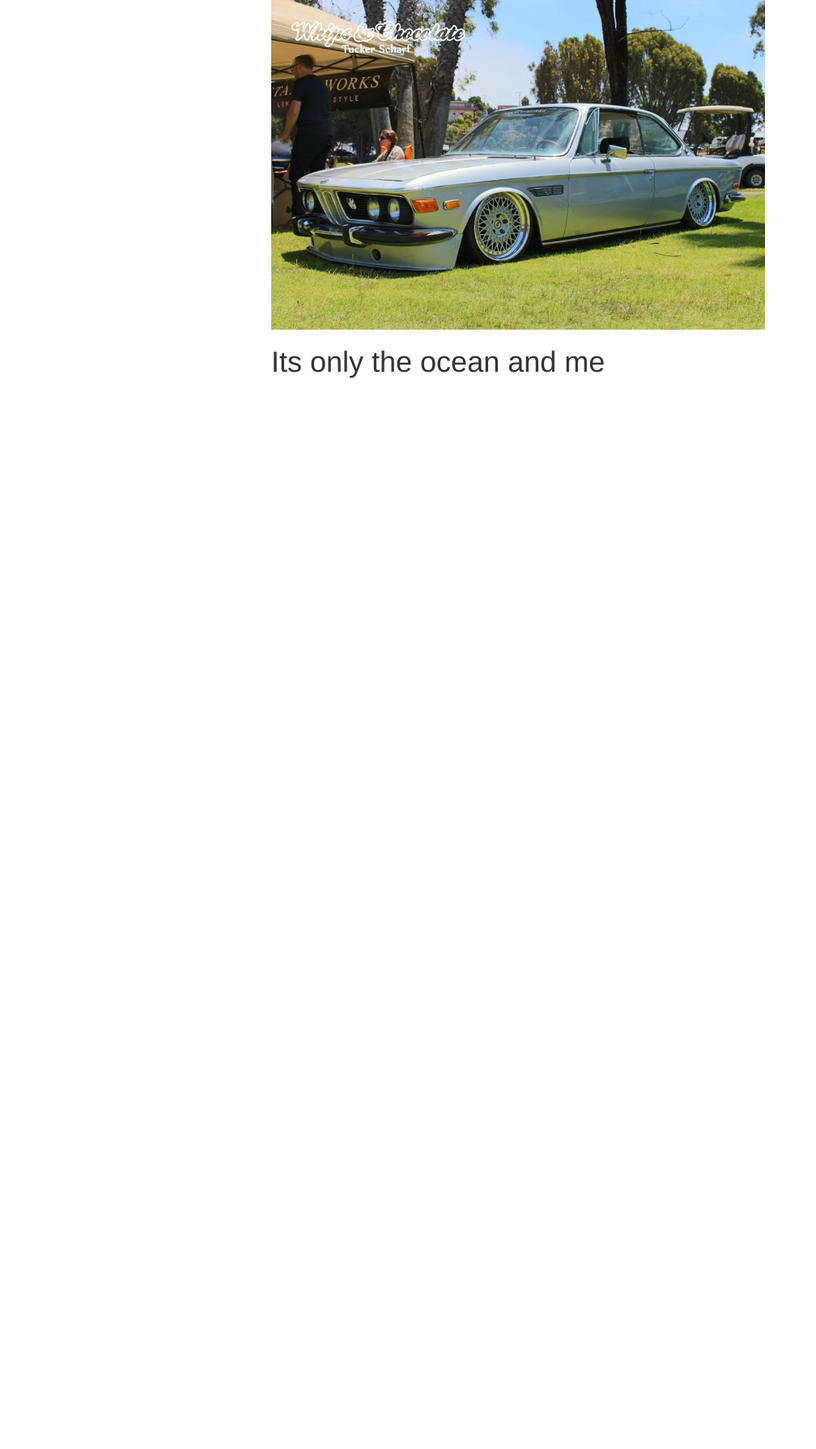
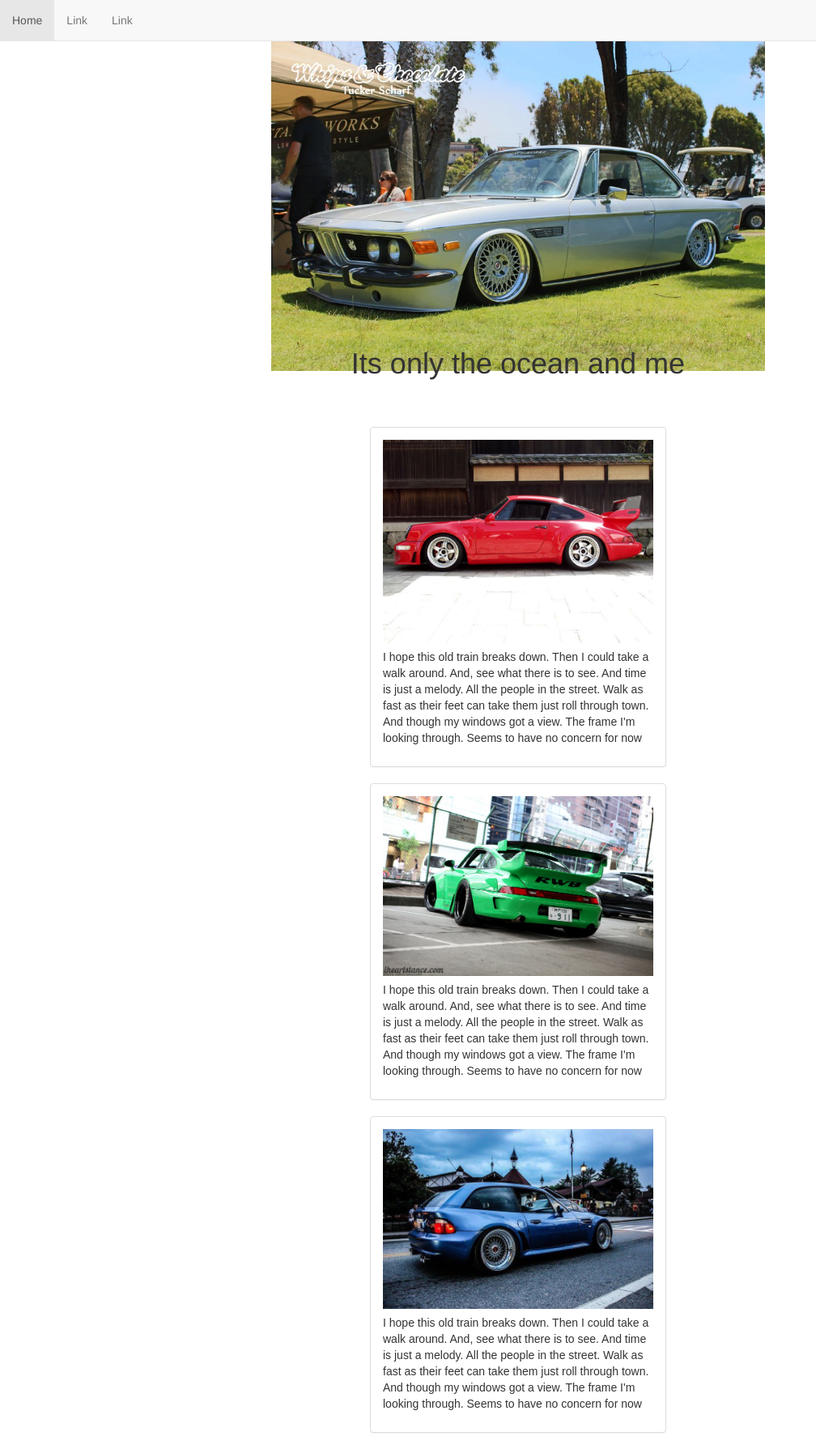
Before and after one commit to HendricksK/angularblog, a PHP site: page /web/views/post.php?q=1 in a window 1280 px wide. Shown: the whole page at 81% size, without its empty margins (0-1008 px from the left). Before the commit the page ends 467 px from the top, so only its background shows below. Run offline with PHP 8.4, Linux system fonts and the light colour scheme.

Commit message:
working dynamic data set from json files

```diff
--- a/assets/css/site.css
+++ b/assets/css/site.css
@@ -8,28 +8,40 @@ a{
 	height: 100%;
 }
 
-.post-container{
-	width: 50%;
-	margin-left: auto;
-	margin-right: auto;
-}
-
-.post-container a img{
-	display: block;
-    margin-left: auto;
-    margin-right: auto;
-}
-
 .container{
 	width: 50%;
 	margin-left: auto;
 	margin-right: auto;
+	padding-top: 4%;
+}
+
+.post a img{
+	display: block;
+    margin-left: auto;
+    margin-right: auto;
 }
 
 img{
 	width: 100%;
 }
 
-.navbar{
-	height: 4%;
+p{
+	font-family: arial;
+	font-size: 1em;
 }
+
+.article{
+	width: 60%;
+	padding-top: 8%;
+	margin-left: auto;
+	margin-right: auto;
+}
+
+.article p{
+	padding-top: 2%;
+}
+
+.container .header{
+	text-align: center;
+	margin-top: -8%;
+}
--- a/assets/css/site.scss
+++ /dev/null
@@ -1 +0,0 @@
-$(~) git clone git@github.com:adamjgrant/kickstart.git --depth 1
--- a/assets/data/details.json
+++ b/assets/data/details.json
@@ -2,18 +2,33 @@
 	"1":{
 		"id":"1",
 		"headerimg":"/angularblog/assets/img/tumblr_m8b56uYUND1rzx9tdo1_1280.jpg",
-		"heading":"Its only the ocean and me"
+		"heading":"Its only the ocean and me",
+		"images":[
+					{"img":"/angularblog/assets/img/tumblr_mt1w28uEjG1qddq7go1_1280.jpg", "info":"I hope this old train breaks down. Then I could take a walk around. And, see what there is to see. And time is just a melody. All the people in the street. Walk as fast as their feet can take them just roll through town. And though my windows got a view. The frame I'm looking through. Seems to have no concern for now"},
+					{"img":"/angularblog/assets/img/WALLPAPER11.jpg", "info":"I hope this old train breaks down. Then I could take a walk around. And, see what there is to see. And time is just a melody. All the people in the street. Walk as fast as their feet can take them just roll through town. And though my windows got a view. The frame I'm looking through. Seems to have no concern for now"},
+					{"img":"/angularblog/assets/img/tumblr_mdiejoXWmI1rzx9tdo1_1280.jpg", "info":"I hope this old train breaks down. Then I could take a walk around. And, see what there is to see. And time is just a melody. All the people in the street. Walk as fast as their feet can take them just roll through town. And though my windows got a view. The frame I'm looking through. Seems to have no concern for now"}
+				]
 	},
 
 	"2":{
 		"id":"2",
-		"headerimg":"/angularblog/assets/img/tumblr_m8b56uYUND1rzx9tdo1_1280.jpg",
-		"heading":"Its only the ocean and me"
+		"headerimg":"/angularblog/assets/img/tumblr_mt1w28uEjG1qddq7go1_1280.jpg",
+		"heading":"Climbing to the moon",
+		"images":[
+					{"img":"/angularblog/assets/img/tumblr_mt1w28uEjG1qddq7go1_1280.jpg", "info":"I hope this old train breaks down. Then I could take a walk around. And, see what there is to see. And time is just a melody. All the people in the street. Walk as fast as their feet can take them just roll through town. And though my windows got a view. The frame I'm looking through. Seems to have no concern for now"},
+					{"img":"/angularblog/assets/img/WALLPAPER11.jpg", "info":"I hope this old train breaks down. Then I could take a walk around. And, see what there is to see. And time is just a melody. All the people in the street. Walk as fast as their feet can take them just roll through town. And though my windows got a view. The frame I'm looking through. Seems to have no concern for now"},
+					{"img":"/angularblog/assets/img/tumblr_mdiejoXWmI1rzx9tdo1_1280.jpg", "info":"I hope this old train breaks down. Then I could take a walk around. And, see what there is to see. And time is just a melody. All the people in the street. Walk as fast as their feet can take them just roll through town. And though my windows got a view. The frame I'm looking through. Seems to have no concern for now"}
+				]
 	},
 
 	"3":{
 		"id":"3",
-		"headerimg":"/angularblog/assets/img/tumblr_m8b56uYUND1rzx9tdo1_1280.jpg",
-		"heading":"Its only the ocean and me"
+		"headerimg":"/angularblog/assets/img/WALLPAPER11.jpg",
+		"heading":"Oh let this old train break down",
+		"images":[
+					{"img":"/angularblog/assets/img/tumblr_mt1w28uEjG1qddq7go1_1280.jpg", "info":"I hope this old train breaks down. Then I could take a walk around. And, see what there is to see. And time is just a melody. All the people in the street. Walk as fast as their feet can take them just roll through town. And though my windows got a view. The frame I'm looking through. Seems to have no concern for now"},
+					{"img":"/angularblog/assets/img/WALLPAPER11.jpg", "info":"I hope this old train breaks down. Then I could take a walk around. And, see what there is to see. And time is just a melody. All the people in the street. Walk as fast as their feet can take them just roll through town. And though my windows got a view. The frame I'm looking through. Seems to have no concern for now"},
+					{"img":"/angularblog/assets/img/tumblr_mdiejoXWmI1rzx9tdo1_1280.jpg", "info":"I hope this old train breaks down. Then I could take a walk around. And, see what there is to see. And time is just a melody. All the people in the street. Walk as fast as their feet can take them just roll through town. And though my windows got a view. The frame I'm looking through. Seems to have no concern for now"}
+				]
 	}
 }
--- a/assets/data/posts.json
+++ b/assets/data/posts.json
@@ -6,11 +6,11 @@
 
 	"2":{
 		"href":"/angularblog/web/views/post.php",
-		"img":"/angularblog/assets/img/tumblr_m8b56uYUND1rzx9tdo1_1280.jpg"
+		"img":"/angularblog/assets/img/tumblr_mt1w28uEjG1qddq7go1_1280.jpg"
 	},
 
 	"3":{
 		"href":"/angularblog/web/views/post.php",
-		"img":"/angularblog/assets/img/tumblr_m8b56uYUND1rzx9tdo1_1280.jpg"
+		"img":"/angularblog/assets/img/WALLPAPER11.jpg"
 	}
 }
--- a/index.php
+++ b/index.php
@@ -2,7 +2,7 @@
   <?php include 'head.php';?>
   <body ng-app="App">
   <?php include 'navigation.php';?>
-    <div ng-controller="posts" class="post-container"></div>
+    <div ng-controller="posts" class="post container"></div>
   </body>
 </html>
 <script type="text/javascript">
--- a/web/app/app.js
+++ b/web/app/app.js
@@ -4,7 +4,11 @@ App.controller('posts', function($scope, $http) {
   $http.get('/angularblog/assets/data/posts.json').then(function(res){
      	var x = 1;
      	for(object in res.data){
-     		$('.post-container').append('<a href='+res.data[x].href+'?q='+x+'><img src='+res.data[x].img+'></a>');
+     		$('.post').append('<div class="panel panel-default">'+
+				'<div class="panel-body">'+
+     			'<a href='+res.data[x].href+'?q='+x+'>'+
+     			'<img src='+res.data[x].img+'></a>'+
+     			'</div></div>');
     		x++;
     	}
     });
@@ -16,12 +20,17 @@ Post.controller('details', function($scope, $http){
 	var data = $('body').data();
 	$http.get('/angularblog/assets/data/details.json').then(function(res){
 			var x = 1;
+			var count = 0;
 			for(object in res.data){
-				if(data.id == res.data[x].id)
+				if(data.id == res.data[x].id){
 					$scope.heading = res.data[x].heading;
 					$scope.headerimg = res.data[x].headerimg;
-					//$('.container').append('<img src='+res.data[x].headerimg+'><h1>'+res.data[x].heading+'</h1>');
-				x++;
+					for(img in res.data[x].images){
+						$('.article').append('<div class="panel panel-default"><div class="panel-body"><img src='+res.data[x].images[count].img+'><p>'+res.data[x].images[count].info+'</p></div></div>');
+						count++;
+					}
+				}
+			x++;
 			}
-    	});
-	});
+    });
+});
--- /dev/null
+++ b/web/views/navigation.php
@@ -0,0 +1,7 @@
+<div class="navbar navbar-default navbar-fixed-top" id="bs-example-navbar-collapse-9">
+          <ul class="nav navbar-nav">
+            <li class="active"><a href="#">Home</a></li>
+            <li><a href="#">Link</a></li>
+            <li><a href="#">Link</a></li>
+          </ul>
+        </div>
--- a/web/views/post.php
+++ b/web/views/post.php
@@ -1,9 +1,15 @@
 <html>
  <?php include('head.php');
-  echo '<body ng-app="Post" ng-controller="details" data-id="'.$_GET['q'].'">';?>
+  echo '<body class="Post" ng-app="Post" ng-controller="details" data-id="'.$_GET['q'].'">';?>
+  <?php include 'navigation.php';?>
   <div class="container">
-    <img ng-src={{headerimg}}>
-    <h1>{{heading}}</h1>
+	<img ng-src={{headerimg}}>
+	<div class="header">
+		<h1>{{heading}}</h1>
+	</div>
+	<div class="article">
+
+	</div>
   </div>
   </body>
 </html>
```
Also changed, not shown: assets/img/WALLPAPER11.jpg (added), assets/img/bab90fc8ef37b5cabdee82001bfc3ba0.jpg (added), assets/img/tumblr_mdiejoXWmI1rzx9tdo1_1280.jpg (added), assets/img/tumblr_mt1w28uEjG1qddq7go1_1280.jpg (added), assets/img/unnamed.jpg (added).
